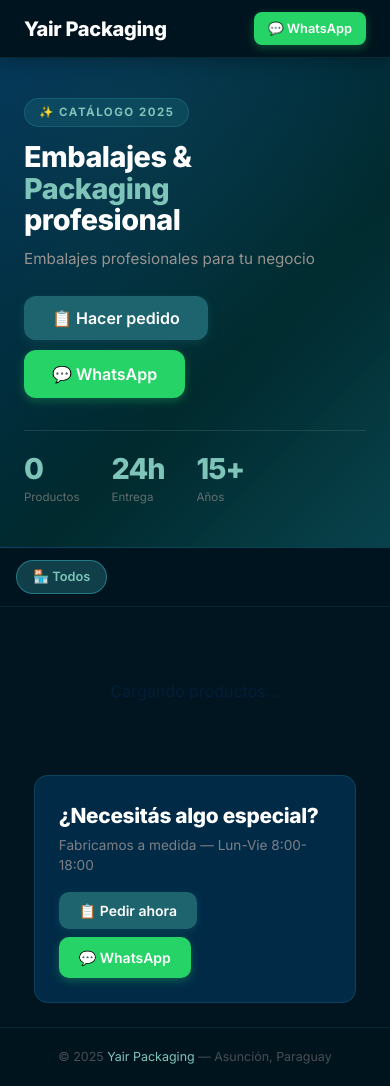
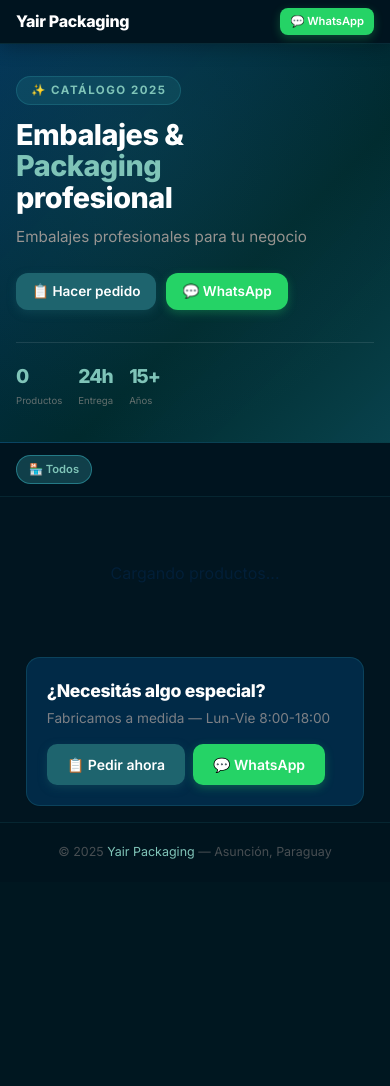
Before and after one commit to Tativall/yair-packaging, a PHP site: page / in a window 390 px wide. After the commit the page ends 859 px from the top, so only its background shows below. Run offline with PHP 8.4, Linux system fonts and the light colour scheme; data that the repository does not hold is empty.

Commit message:
Add responsive styles for hero and product sections

```diff
--- a/assets/css/style.css
+++ b/assets/css/style.css
@@ -1278,3 +1278,146 @@ footer span {
         grid-template-columns: repeat(auto-fill, minmax(180px, 1fr));
         gap: 1rem;
     }
+
+    .hero {
+        padding: 2rem 1rem;
+    }
+
+    .hero h1 {
+        font-size: 1.8rem;
+    }
+
+    .hero-stats {
+        gap: 1rem;
+    }
+
+    .hero-stat strong {
+        font-size: 1.4rem;
+    }
+
+    .catalog-wrap {
+        padding: 1rem;
+    }
+
+    .stats-grid {
+        grid-template-columns: repeat(2, 1fr);
+    }
+
+    .cat-grid {
+        grid-template-columns: repeat(auto-fill, minmax(170px, 1fr));
+    }
+
+    .section-title {
+        font-size: 1.2rem;
+    }
+
+    .contact-strip {
+        padding: 1.25rem;
+    }
+
+    .contact-strip h2 {
+        font-size: 1.1rem;
+    }
+
+    .prod-grid-admin {
+        grid-template-columns: repeat(auto-fill, minmax(160px, 1fr));
+        gap: 0.8rem;
+    }
+
+    .prod-card-img {
+        height: 110px;
+        font-size: 2rem;
+    }
+
+    .prod-card-name {
+        font-size: 0.8rem;
+    }
+}
+
+@media (max-width: 500px) {
+    .product-grid {
+        grid-template-columns: repeat(2, 1fr);
+        gap: 0.8rem;
+    }
+
+    .product-img {
+        height: 130px;
+    }
+
+    .product-name {
+        font-size: 0.85rem;
+    }
+
+    .product-desc {
+        font-size: 0.7rem;
+    }
+
+    .price {
+        font-size: 0.95rem;
+    }
+
+    .modal {
+        padding: 1.25rem;
+    }
+
+    .topbar {
+        padding: 0.5rem 1rem;
+    }
+
+    .topbar-logo {
+        font-size: 1rem;
+    }
+
+    .btn-sm {
+        padding: 5px 10px;
+        font-size: 0.7rem;
+    }
+
+    .btn-lg {
+        padding: 8px 16px;
+        font-size: 0.85rem;
+    }
+
+    .hero-stats {
+        gap: 1rem;
+    }
+
+    .hero-stat strong {
+        font-size: 1.2rem;
+    }
+
+    .hero-stat span {
+        font-size: 0.6rem;
+    }
+
+    .chip {
+        padding: 5px 12px;
+        font-size: 0.7rem;
+    }
+
+    .cat-grid {
+        grid-template-columns: 1fr;
+    }
+
+    .stats-grid {
+        grid-template-columns: 1fr 1fr;
+    }
+}
+
+@media (max-width: 380px) {
+    .product-grid {
+        grid-template-columns: 1fr 1fr;
+    }
+
+    .hero h1 {
+        font-size: 1.5rem;
+    }
+
+    .hero-badge {
+        font-size: 0.6rem;
+    }
+
+    .prod-grid-admin {
+        grid-template-columns: 1fr 1fr;
+    }
+}
```
